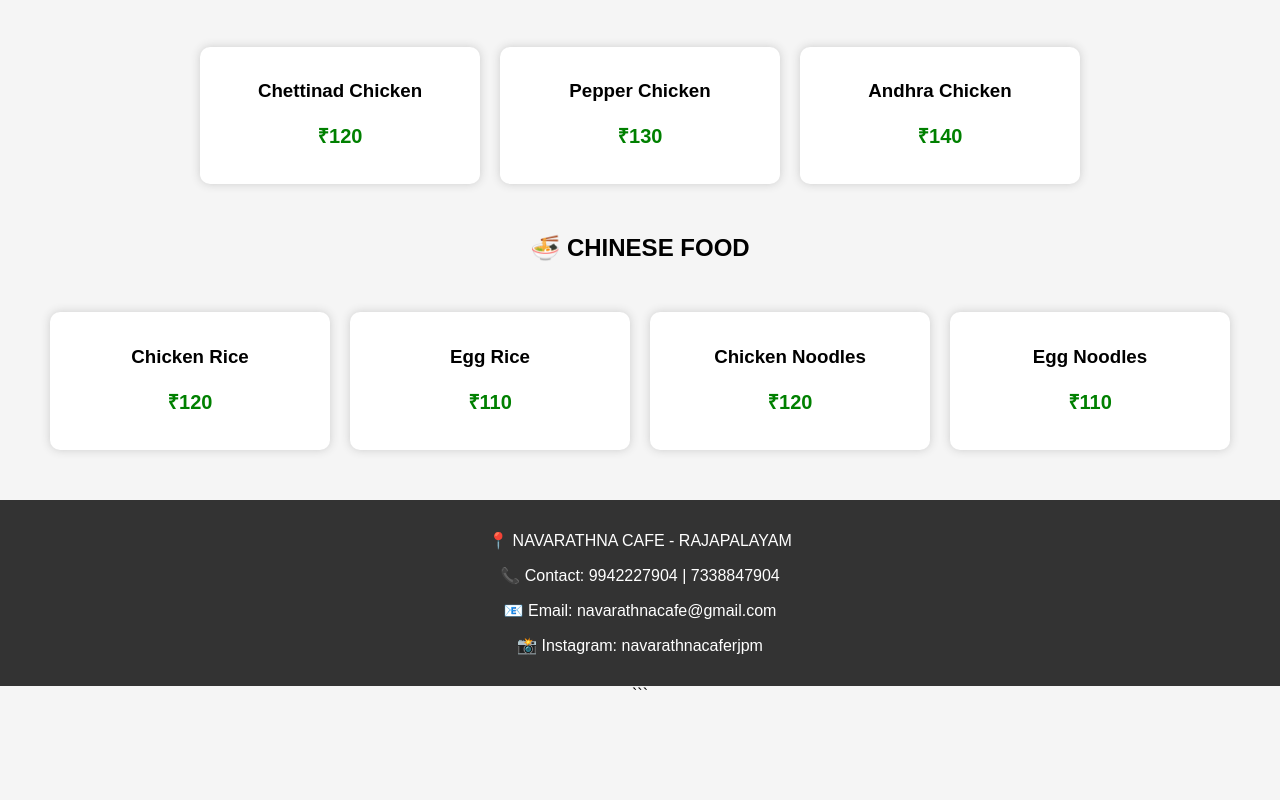
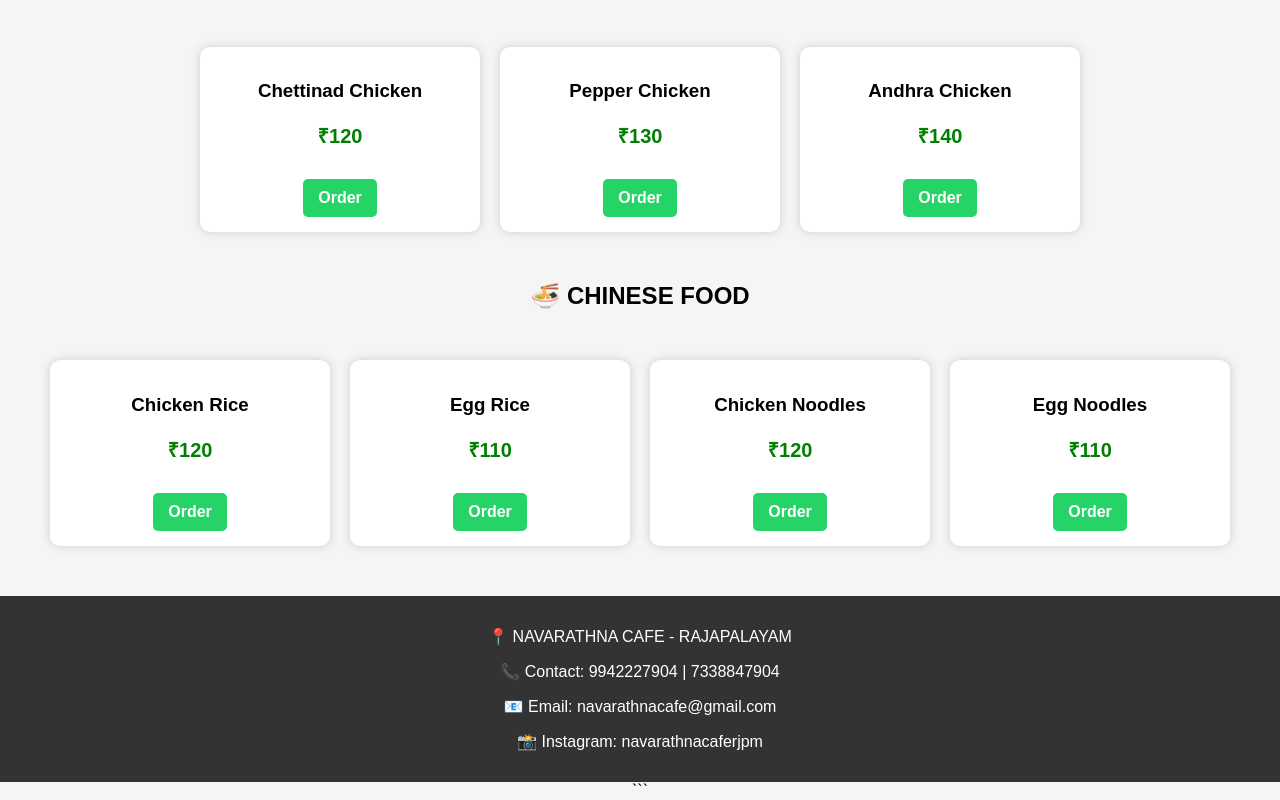
Before and after one commit to gmshortbrandstyle-ux/navarathnacafe, a plain HTML site: page index.html in a window 1280 px wide. Shown: the part 840-1640 px from the top of the page. Before the commit the page ends 1544 px from the top, so only its background shows below. Drawn offline with Linux system fonts and the light colour scheme.

Commit message:
Add files via upload

```diff
--- a/index.html
+++ b/index.html
@@ -135,16 +135,19 @@ footer{
 <div class="card">
   <h3>Chettinad Chicken</h3>
   <p class="price">₹120</p>
+<a class="order-btn" href="https://wa.me/919942227904?text=I want to order Nool Porotta">Order</a>
 </div>
 
 <div class="card">
   <h3>Pepper Chicken</h3>
   <p class="price">₹130</p>
+<a class="order-btn" href="https://wa.me/919942227904?text=I want to order Nool Porotta">Order</a>
 </div>
 
 <div class="card">
   <h3>Andhra Chicken</h3>
   <p class="price">₹140</p>
+<a class="order-btn" href="https://wa.me/919942227904?text=I want to order Nool Porotta">Order</a>
 </div>
 
 </div>
@@ -156,21 +159,25 @@ footer{
 <div class="card">
   <h3>Chicken Rice</h3>
   <p class="price">₹120</p>
+<a class="order-btn" href="https://wa.me/919942227904?text=I want to order Nool Porotta">Order</a>
 </div>
 
 <div class="card">
   <h3>Egg Rice</h3>
   <p class="price">₹110</p>
+<a class="order-btn" href="https://wa.me/919942227904?text=I want to order Nool Porotta">Order</a>
 </div>
 
 <div class="card">
   <h3>Chicken Noodles</h3>
   <p class="price">₹120</p>
+<a class="order-btn" href="https://wa.me/919942227904?text=I want to order Nool Porotta">Order</a>
 </div>
 
 <div class="card">
   <h3>Egg Noodles</h3>
   <p class="price">₹110</p>
+<a class="order-btn" href="https://wa.me/919942227904?text=I want to order Nool Porotta">Order</a>
 </div>
 
 </div>
```
